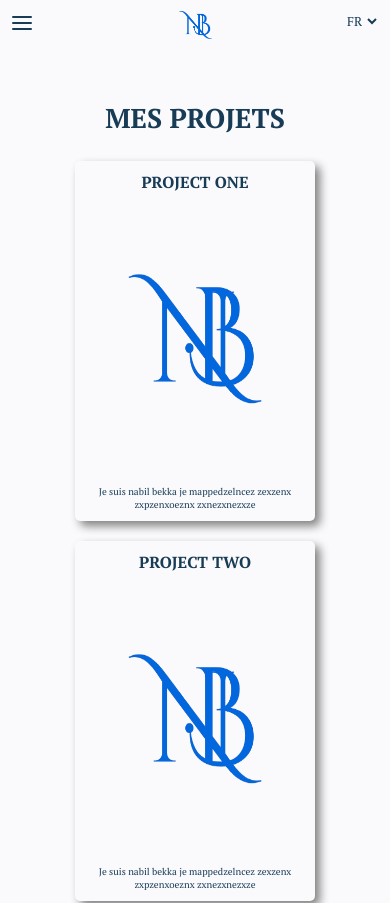
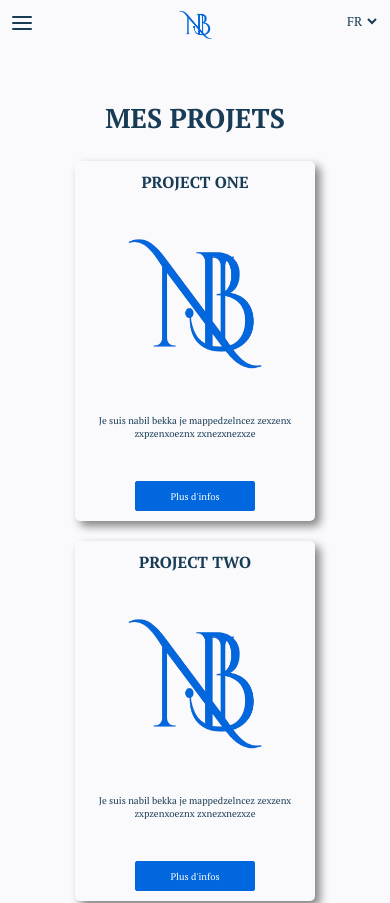
Before and after one commit to NabilBekka/myPortfolio, a Next.js app: page /projectsPage in a window 390 px wide. Shown: the top 903 px of the page. Built offline with nearby package versions, Linux system fonts and the light colour scheme.

Commit message:
Added more info button for projects

```diff
--- a/components/Project/Project.module.css
+++ b/components/Project/Project.module.css
@@ -13,7 +13,6 @@
 
 .project:hover {
     transform: scale(1.01);
-    cursor: pointer;
 }
 
 .h3 {
@@ -24,6 +23,24 @@
 .p {
     font-size: .8rem;
     text-align: center;
+}
+
+.btn {
+    background-color: var(--textHover);
+    color: #fff;
+    border: solid 1px var(--textHover);
+    border-radius: 3px;
+    width: 150px;
+    height: 35px;
+    line-height: 35px;
+    font-size: .8rem;
+    transition: .5s;
+}
+
+.btn:hover, .btn:focus {
+    background-color: var(--background);
+    color: var(--textHover);
+    cursor: pointer;
 }
 
 @media (max-width: 970px) {
@@ -51,6 +68,13 @@
     .p {
         font-size: .6rem;
     }
+    .btn {
+        border-radius: 2px;
+        width: 120px;
+        height: 30px;
+        line-height: 30px;
+        font-size: .6rem;
+    }
 }
 
 @media (max-width: 350px) {
@@ -72,4 +96,11 @@
     .p {
         font-size: .5rem;
     }
+    .btn {
+        border-radius: 1.8px;
+        width: 100px;
+        height: 26px;
+        line-height: 26px;
+        font-size: .5rem;
+    }
 }
--- a/components/Project/index.tsx
+++ b/components/Project/index.tsx
@@ -23,7 +23,7 @@ const Project: FunctionComponent<Props> = ({project, projectDisplay = 0, number
     }
 
     return (
-      <div className={`${styles.project} ${condition && styles.display}`} onClick={redirect}>
+      <div className={`${styles.project} ${condition && styles.display}`}>
           <h3 className={styles.h3}>{name}</h3>
           <Image
             src={imgUrl[0]}
@@ -33,6 +33,7 @@ const Project: FunctionComponent<Props> = ({project, projectDisplay = 0, number
             className={styles.img}
           />
           <p className={styles.p}>{language === "fr" ? abstract.fr : abstract.en}</p>
+          <button className={styles.btn} onClick={redirect}>{language==="fr" ? "Plus d'infos":"More info"}</button>
       </div>
     )
 }
```
